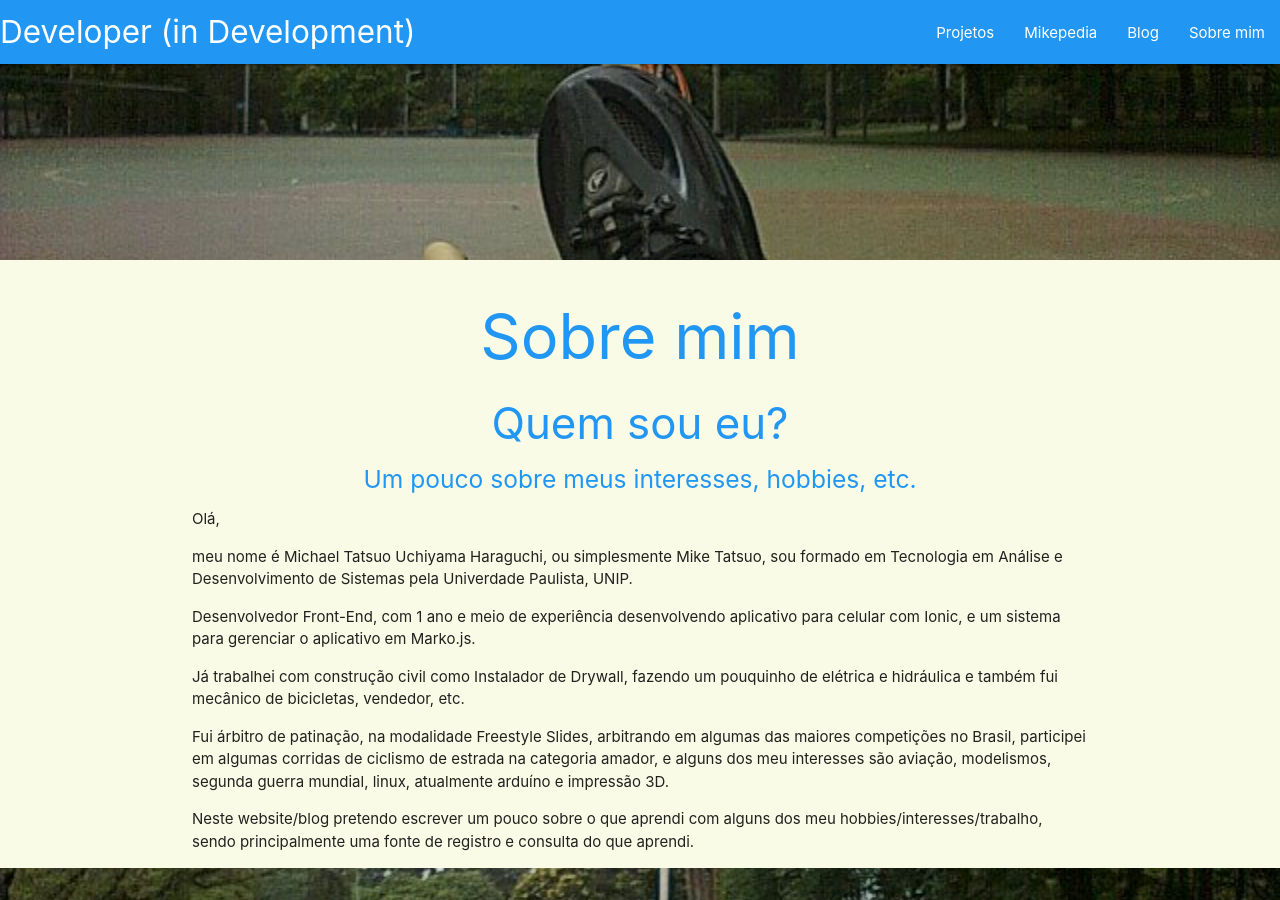
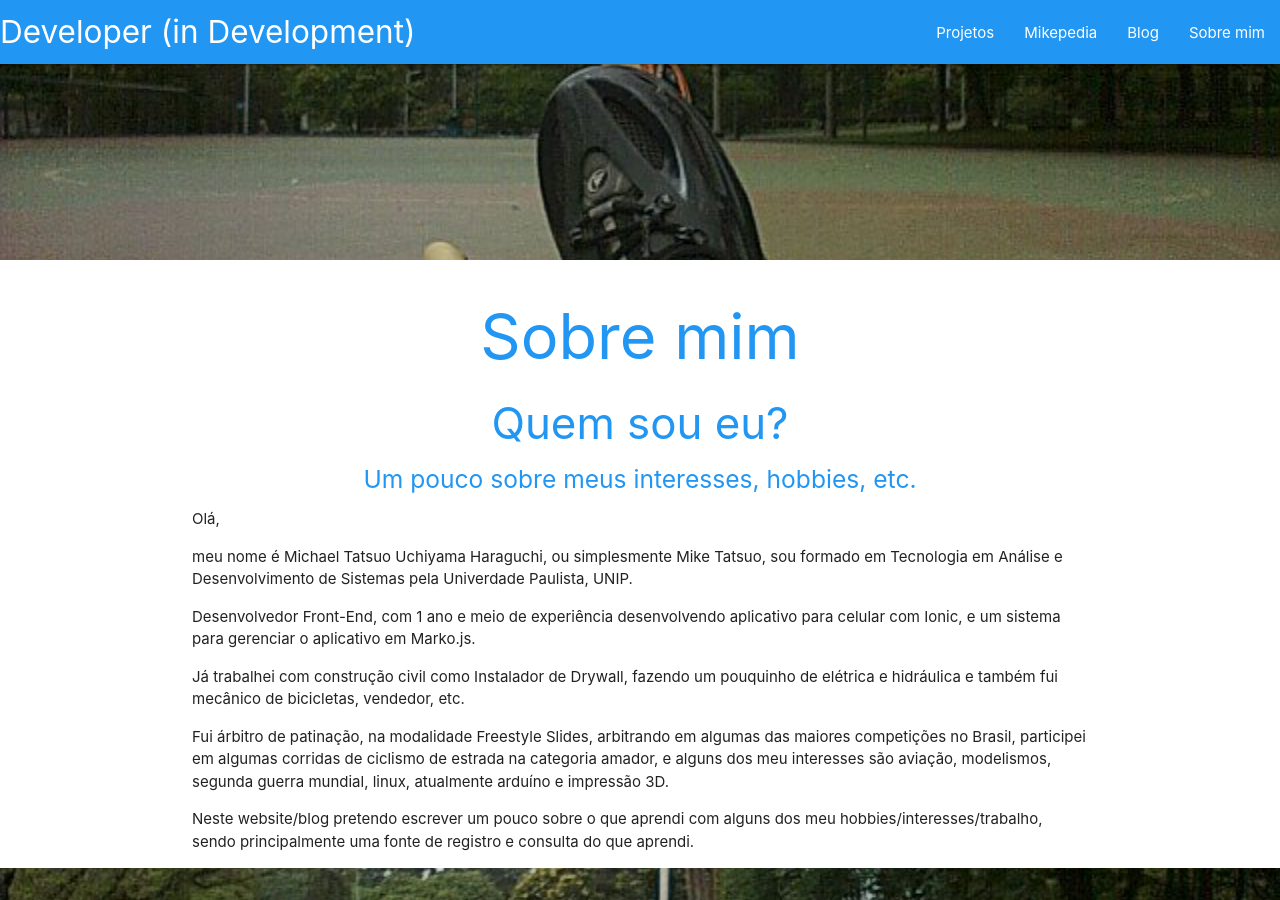
Before and after one commit to MikeTatsuo/MikeTatsuo.github.io, a Jekyll site: the page built from pages/about.md, in a window 1280 px wide and 900 px high, scrolled down 389 px. Built offline with Jekyll 4.4.1, drawn with Linux system fonts in a browser that asks for light colours.

Commit message:
new layout (.epgz), new logo

```diff
--- a/_layouts/default.html
+++ b/_layouts/default.html
@@ -2,7 +2,7 @@
 <html lang="{{ page.lang | default: site.lang | default: 'pt-br' }}">
 {%- include head.html -%}
 
-<body class="lime lighten-5" itemscope itemtype="https://schema.org/WebPage">
+<body itemscope itemtype="https://schema.org/WebPage">
   {%- include header.html -%}
   <main class="{{ page.layout }}" aria-label="Content" itemprop="mainEntity">
     {{ content }}
```
Also changed, not shown: assets/mike-tatsuo-logo.svg (added).
